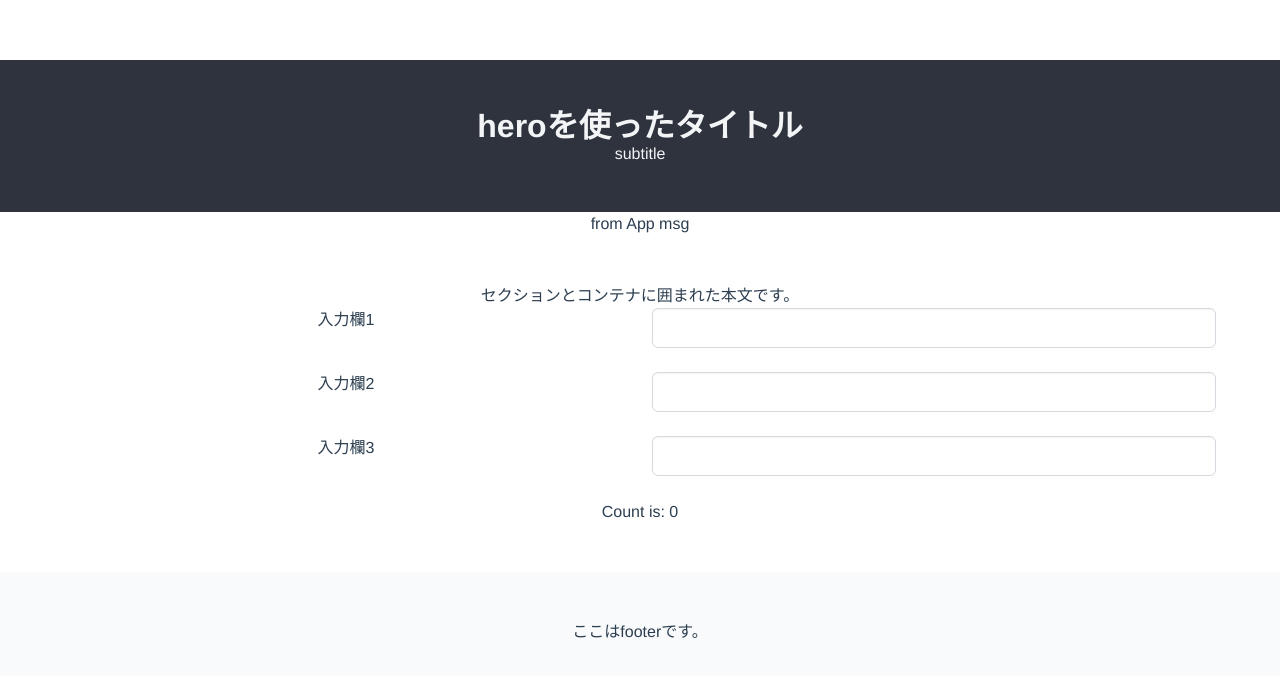
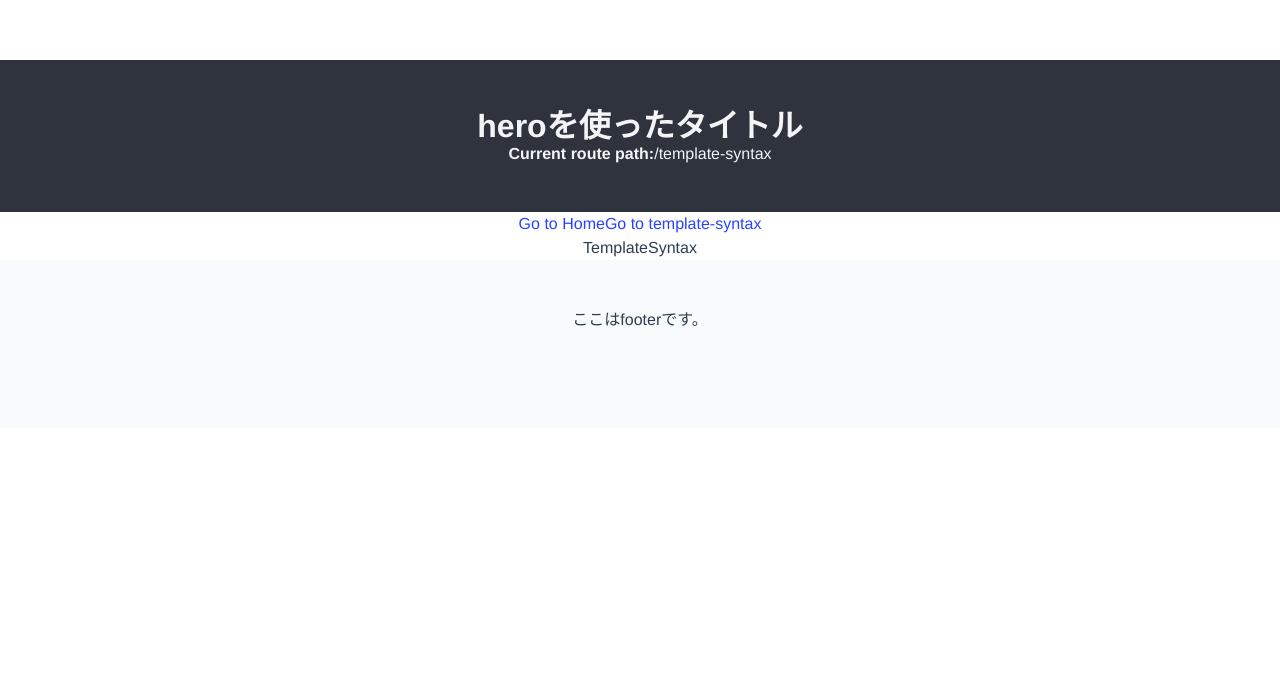
Before and after one commit to sakuteya/io-practice, a Vue app in the folder vue-app/: page /template-syntax in a window 1280 px wide. Shown: the top 676 px of the page. Built offline with nearby package versions, Linux system fonts and the light colour scheme.

Commit message:
vue-router

```diff
--- a/vue-app/package.json
+++ b/vue-app/package.json
@@ -9,7 +9,8 @@
   },
   "dependencies": {
     "core-js": "^3.8.3",
-    "vue": "^3.5.21"
+    "vue": "^3.5.21",
+    "vue-router": "^4.5.1"
   },
   "devDependencies": {
     "@babel/core": "^7.12.16",
--- a/vue-app/src/App.vue
+++ b/vue-app/src/App.vue
@@ -1,6 +1,8 @@
 <script setup>
-import HogeFuga from './components/HogeFuga.vue'
+import { useRoute } from 'vue-router'
 
+const route = useRoute()
+console.log(route.fullPath)
 </script>
 
 <template>
@@ -17,13 +19,17 @@ import HogeFuga from './components/HogeFuga.vue'
           heroを使ったタイトル
         </h1>
         <h2 class="subtitle is-6">
-          subtitle
+          <strong>Current route path:</strong>{{ route.fullPath }}
         </h2>
       </div>
     </div>
   </section>
   <div>
-    <HogeFuga msg="from App msg" />
+    <nav>
+      <RouterLink to="/">Go to Home</RouterLink>
+      <RouterLink to="/template-syntax">Go to template-syntax</RouterLink>
+    </nav>
+    <RouterView />
   </div>
   <!-- 3. フッタ -->
   <!-- footerコンポーネント -->
--- /dev/null
+++ b/vue-app/src/pages/TemplateSyntax.vue
@@ -0,0 +1,10 @@
+<script setup>
+import { useRoute } from 'vue-router'
+
+const route = useRoute()
+console.log(route.fullPath)
+</script>
+
+<template>
+  TemplateSyntax
+</template>
```
Also changed, not shown: vue-app/src/main.js (+18 -1 lines), 1 other file (tests, documents, lock files or other folders).
